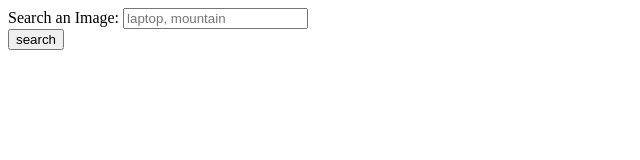
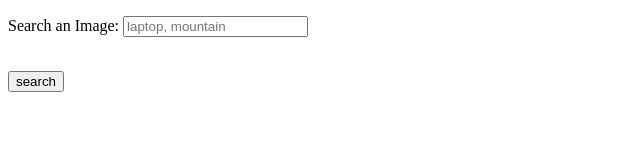
Before and after one commit to rmfirth/angularProject, a plain HTML site: page index.html in a window 1280 px wide. Shown: the whole page, without its empty margins (0-640 px from the left). Drawn offline with nearby package versions, Linux system fonts and the light colour scheme.

Commit message:
index.html

```diff
--- a/index.html
+++ b/index.html
@@ -5,7 +5,7 @@
 
 <div ng-app="myApp" ng-controller="myCtrl" ng-init="myCol='lightblue'">
 
-    Search an Image: <input type="text" name="searchBox" ng-model="image" placeholder="laptop, mountain" required><br>
+    <p id = "text">Search an Image: <input type="text" id= "textbox" name="searchBox" ng-model="image" placeholder="laptop, mountain" required></p><br>
     <button ng-click="searchVideo()" ng-init="" id="search-button">search</button>
     <div id="search-container">
 
```
